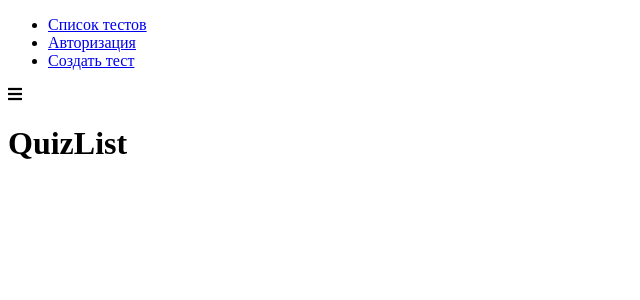
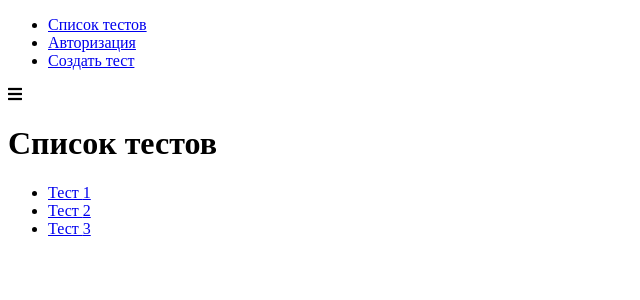
Before and after one commit to aanarkulov/quiz, a React app: page / in a window 1280 px wide. Shown: the top 300 px of the page, without its empty margins (0-640 px from the left). Built offline with nearby package versions, Linux system fonts and the light colour scheme.

Commit message:
Страница списка

```diff
--- a/src/containers/Quiz/Quiz.js
+++ b/src/containers/Quiz/Quiz.js
@@ -94,6 +94,10 @@ class Quiz extends Component {
         })
     }
 
+    componentDidMount() {
+        console.log('Quiz Id = ', this.props.match.params.id)
+    }
+
     render() {
         return (
             <div className={classes.Quiz}>
--- a/src/containers/QuizList/QuizList.js
+++ b/src/containers/QuizList/QuizList.js
@@ -1,11 +1,32 @@
 import React, { Component } from 'react'
 import classes from './QuizList.css'
+import { NavLink } from 'react-router-dom'
 
 class QuizList extends Component {
+
+    renderQuiz() {
+        return [1, 2, 3].map((quiz, index) => {
+            return (
+                <li
+                    key={index}
+                >
+                    <NavLink to={'/quiz/' + quiz}>
+                        Тест {quiz}
+                    </NavLink>
+                </li>
+            )
+        })
+    }
+
     render() {
         return (
-            <div className={classes}>
-                <h1>QuizList</h1>
+            <div className={classes.QuizList}>
+                <div>
+                    <h1>Список тестов</h1>
+                    <ul>
+                        {this.renderQuiz()}
+                    </ul>
+                </div>
             </div>
         )
     }
```
